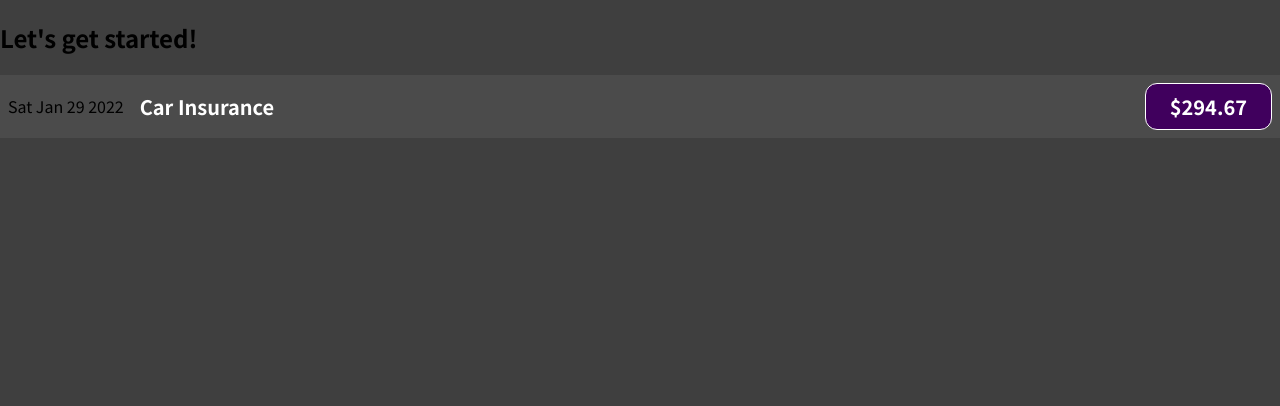
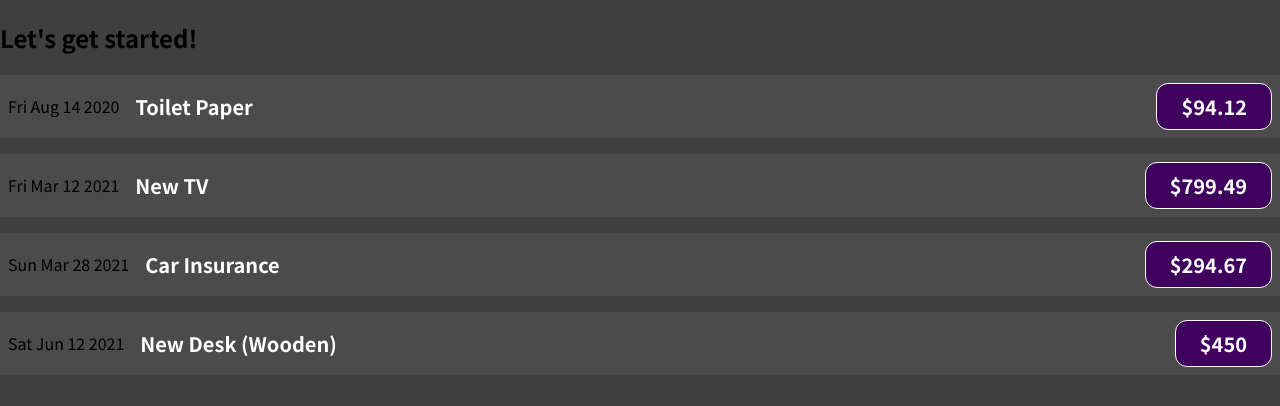
Before and after one commit to moin2672/acemind_react_1, a React (Create React App) app: page / in a window 1280 px wide. Shown: the top 406 px of the page. Built offline with nearby package versions, Linux system fonts and the light colour scheme.

Commit message:
2. passing data using props

```diff
--- a/src/App.js
+++ b/src/App.js
@@ -2,10 +2,52 @@
 import ExpenseItem from "./components/ExpenseItem";
 
 function App() {
+
+  const expenses = [
+    {
+      id: 'e1',
+      title: 'Toilet Paper',
+      amount: 94.12,
+      date: new Date(2020, 7, 14),
+    },
+    { id: 'e2', title: 'New TV', amount: 799.49, date: new Date(2021, 2, 12) },
+    {
+      id: 'e3',
+      title: 'Car Insurance',
+      amount: 294.67,
+      date: new Date(2021, 2, 28),
+    },
+    {
+      id: 'e4',
+      title: 'New Desk (Wooden)',
+      amount: 450,
+      date: new Date(2021, 5, 12),
+    },
+  ];
+
   return (
     <div>
       <h2>Let's get started!</h2>
-      <ExpenseItem />
+      <ExpenseItem
+        title={expenses[0].title}
+        amount={expenses[0].amount}
+        date={expenses[0].date}
+      ></ExpenseItem>
+      <ExpenseItem
+        title={expenses[1].title}
+        amount={expenses[1].amount}
+        date={expenses[1].date}
+      ></ExpenseItem>
+      <ExpenseItem
+        title={expenses[2].title}
+        amount={expenses[2].amount}
+        date={expenses[2].date}
+      ></ExpenseItem>
+      <ExpenseItem
+        title={expenses[3].title}
+        amount={expenses[3].amount}
+        date={expenses[3].date}
+      ></ExpenseItem>
     </div>
   );
 }
--- a/src/components/ExpenseItem.js
+++ b/src/components/ExpenseItem.js
@@ -1,16 +1,13 @@
 import "./ExpenseItem.css";
 
-function ExpenseItem() {
-  const expenseDate = new Date(2021, 12, 29);
-  const expenseTitle = 'Car Insurance';
-  const expenseAmount = 294.67;
+function ExpenseItem(props) {
 
   return (
     <div className="expense-item">
-      <div>{expenseDate.toDateString()}</div>
+      <div>{props.date.toDateString()}</div>
       <div className="expense-item__description">
-        <h2>{expenseTitle}</h2>
-        <div className="expense-item__price">${expenseAmount}</div>
+        <h2>{props.title}</h2>
+        <div className="expense-item__price">${props.amount}</div>
       </div>
     </div>
   );
```
